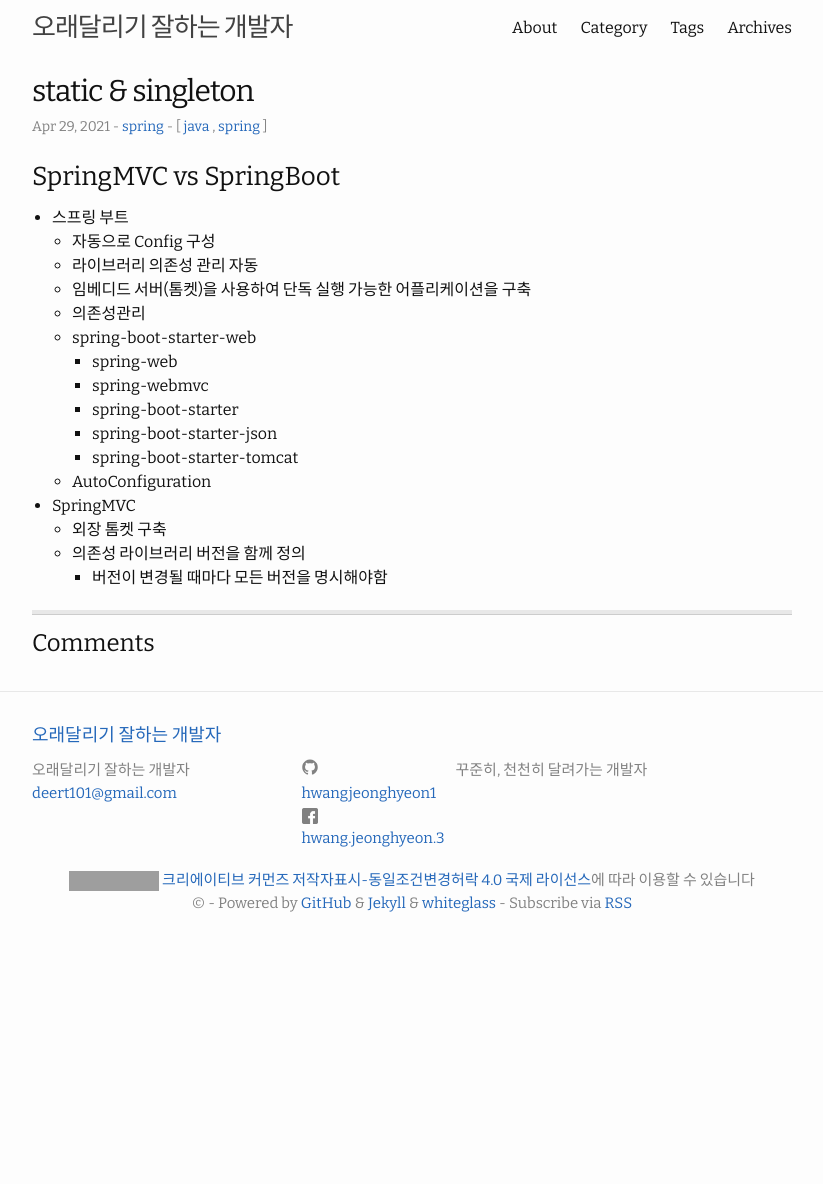
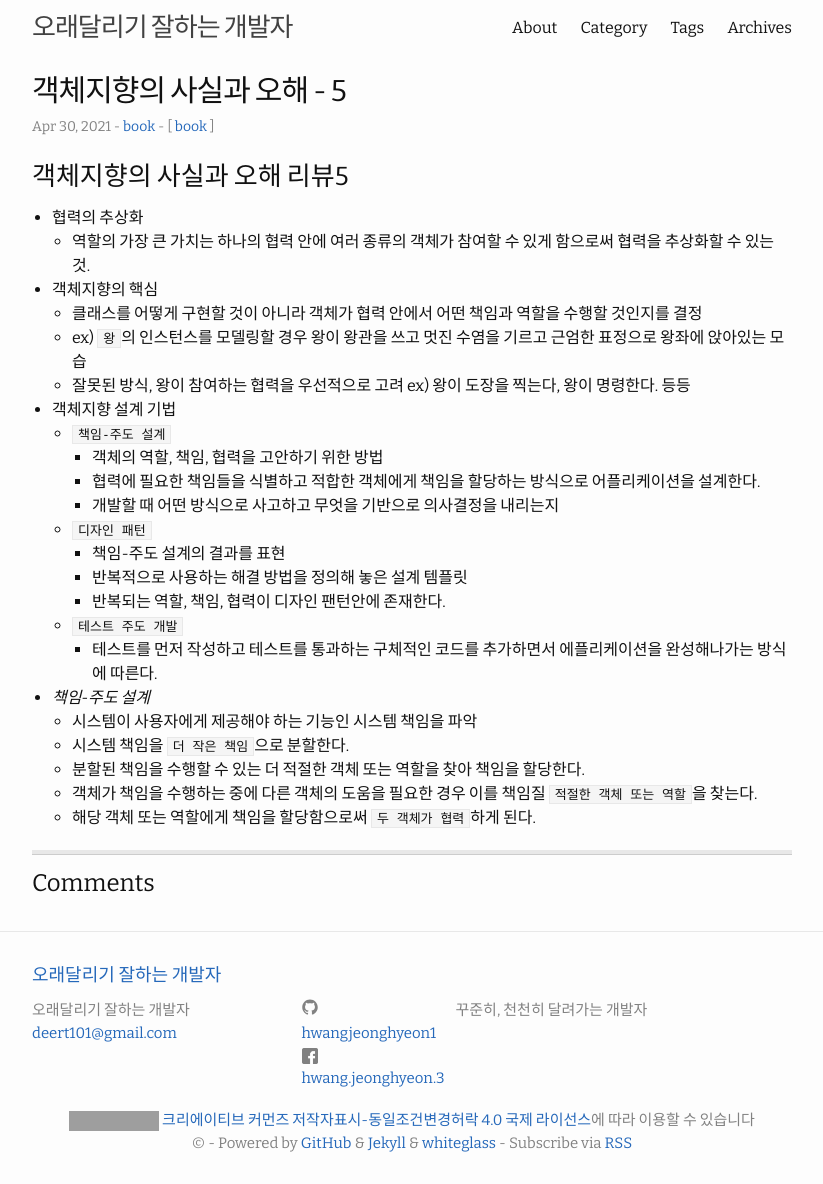
Before and after one commit to HWANGJEONGHYEON1/HWANGJEONGHYEON1.github.io, a Jekyll site: the page built from _posts/2021-04-30-객체지향의 사실 오해-5.md, in a window 1280 px wide. Shown: the whole page, without its empty margins (228-1051 px from the left). Built offline with Jekyll 4.4.1, drawn with Linux system fonts in a browser that asks for light colours; comment, search, counter and statistics services are not loaded; before the commit the page ends 944 px from its top, so only the background shows below that; grey boxes are pictures that could not be loaded.

Commit message:
[docs]객체지향의 사실 오해-5

```diff
--- a/_posts/2021-04-30-객체지향의 사실 오해-5.md
+++ b/_posts/2021-04-30-객체지향의 사실 오해-5.md
@@ -1,26 +1,36 @@
 ---
 layout: post
-title:  "static & singleton"
-date:   2021-04-29 10:33
-categories: spring
-tags: [java, spring]
+title:  "객체지향의 사실과 오해 - 5"
+date:   2021-04-30 09:30
+categories: book
+tags: [book]
 ---
-### SpringMVC vs SpringBoot
+### 객체지향의 사실과 오해 리뷰5
 
-* 스프링 부트
-    - 자동으로 Config 구성
-    - 라이브러리 의존성 관리 자동
-    - 임베디드 서버(톰켓)을 사용하여 단독 실행 가능한 어플리케이션을 구축
-    - 의존성관리
-    - spring-boot-starter-web
-        - spring-web
-        - spring-webmvc
-        - spring-boot-starter
-        - spring-boot-starter-json
-        - spring-boot-starter-tomcat
-    - AutoConfiguration
+* 협력의 추상화
+    - 역할의 가장 큰 가치는 하나의 협력 안에 여러 종류의 객체가 참여할 수 있게 함으로써 협력을 추상화할 수 있는 것.
 
-* SpringMVC
-    - 외장 톰켓 구축
-    - 의존성 라이브러리 버전을 함께 정의
-        - 버전이 변경될 때마다 모든 버전을 명시해야함
+* 객체지향의 핵심
+    - 클래스를 어떻게 구현할 것이 아니라 객체가 협력 안에서 어떤 책임과 역할을 수행할 것인지를 결정
+    - ex) `왕`의 인스턴스를 모델링할 경우 왕이 왕관을 쓰고 멋진 수염을 기르고 근엄한 표정으로 왕좌에 앉아있는 모습
+    - 잘못된 방식, 왕이 참여하는 협력을 우선적으로 고려 ex) 왕이 도장을 찍는다, 왕이 명령한다. 등등
+
+* 객체지향 설계 기법
+    - `책임-주도 설계`
+        - 객체의 역할, 책임, 협력을 고안하기 위한 방법
+        - 협력에 필요한 책임들을 식별하고 적합한 객체에게 책임을 할당하는 방식으로 어플리케이션을 설계한다.
+        - 개발할 때 어떤 방식으로 사고하고 무엇을 기반으로 의사결정을 내리는지
+    - `디자인 패턴`
+        - 책임-주도 설계의 결과를 표현
+        - 반복적으로 사용하는 해결 방법을 정의해 놓은 설계 템플릿
+        - 반복되는 역할, 책임, 협력이 디자인 팬턴안에 존재한다.
+    - `테스트 주도 개발`
+        - 테스트를 먼저 작성하고 테스트를 통과하는 구체적인 코드를 추가하면서 에플리케이션을 완성해나가는 방식에 따른다.
+
+
+* _책임-주도 설계_
+    - 시스템이 사용자에게 제공해야 하는 기능인 시스템 책임을 파악
+    - 시스템 책임을 `더 작은 책임`으로 분할한다.
+    - 분할된 책임을 수행할 수 있는 더 적절한 객체 또는 역할을 찾아 책임을 할당한다.
+    - 객체가 책임을 수행하는 중에 다른 객체의 도움을 필요한 경우 이를 책임질 `적절한 객체 또는 역할`을 찾는다.
+    - 해당 객체 또는 역할에게 책임을 할당함으로써 `두 객체가 협력`하게 된다.
```
